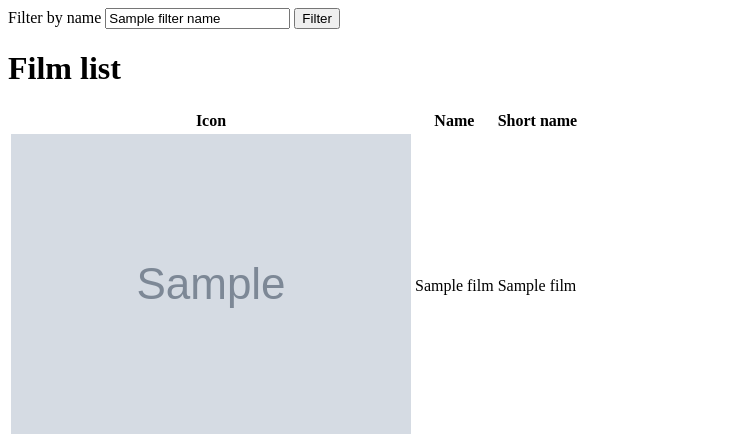
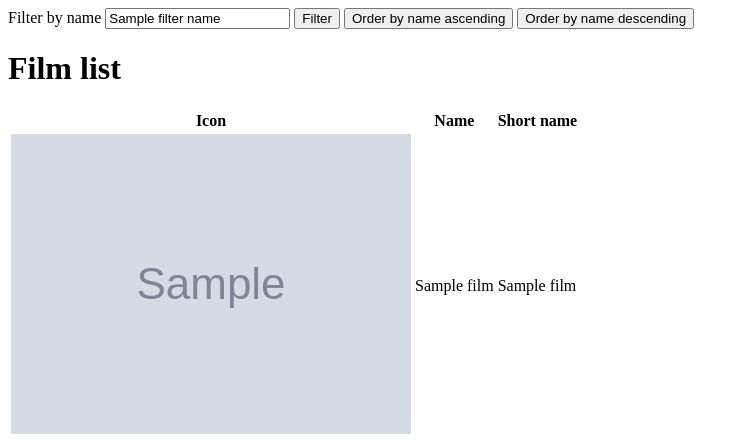
Before and after one commit to slavo2/django_backend_films, a Django app: template films/templates/films/index.html in a window 1280 px wide. Shown: the top 440 px of the page, without its empty margins (0-749 px from the left). Run offline with Django 4.2, Linux system fonts and the light colour scheme; the template is opened without the code that fills it: most values are stand-ins (such as "Sample title", 1, 10 or a date in 2020); grey boxes marked "Sample" are stand-in pictures; data that the repository does not hold is empty.

Commit message:
Add ordering films by name functionality

```diff
--- a/films/templates/films/index.html
+++ b/films/templates/films/index.html
@@ -7,8 +7,18 @@
         <form action="{% url 'films:index' %}" method="get">
             <label for="filter_name">Filter by name</label>
             <input type="text" name="filter_name" id="filter_name" value="{{ filter_name }}">
+            <input type="hidden" name="order_by_name" id="order_by_name" value="{{ order_by_name }}">
             <input type="submit" value="Filter">
-
+            {% if order_by_name == "ASC" %}
+                <input type="submit" value="Order by name descending" onclick="document.getElementById('order_by_name').value='DESC'">
+                <input type="submit" value="Remove order by name" onclick="document.getElementById('order_by_name').value=''">
+            {% elif order_by_name == "DESC" %}
+                <input type="submit" value="Order by name ascending" onclick="document.getElementById('order_by_name').value='ASC'">
+                <input type="submit" value="Remove order by name" onclick="document.getElementById('order_by_name').value=''">
+            {% else %}
+                <input type="submit" value="Order by name ascending" onclick="document.getElementById('order_by_name').value='ASC'">
+                <input type="submit" value="Order by name descending" onclick="document.getElementById('order_by_name').value='DESC'">
+            {% endif %}
         </form>
         <h1>Film list</h1>
             {% if film_list %}
```
Also changed, not shown: films/views.py (+12 -0 lines).
